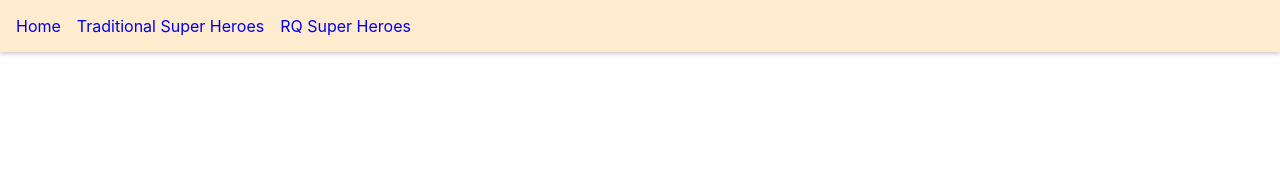
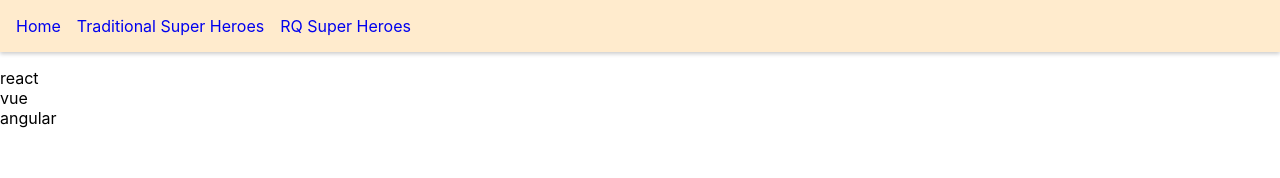
Before and after one commit to BajiShaik000/react-query-demo, a React (Create React App) app: page /rq-dependent in a window 1280 px wide. Shown: the top 178 px of the page. Built offline with nearby package versions, Linux system fonts and the light colour scheme; data requests are answered from the project's data file.

Commit message:
Dependent Queries lecture code

```diff
--- a/db.json
+++ b/db.json
@@ -3,22 +3,77 @@
     {
       "id": 1,
       "name": "Batman",
-      "alterego": "Bruce Wayne"
+      "alterEgo": "Bruce Wayne"
     },
     {
       "id": 2,
       "name": "Superman",
-      "alterego": "Clark Kent"
+      "alterEgo": "Clark Kent"
     },
     {
       "id": 3,
       "name": "Wonder Woman",
-      "alterego": "Princess Diana"
+      "alterEgo": "Princess Diana"
     }
   ],
   "friends": [
-    { "id": 1, "name": "Chandler Bing" },
-    { "id": 2, "name": "Joey Tribbiani" },
-    { "id": 3, "name": "Rachel Green" }
+    {
+      "id": 1,
+      "name": "Chandler Bing"
+    },
+    {
+      "id": 2,
+      "name": "Joey Tribbiani"
+    },
+    {
+      "id": 3,
+      "name": "Rachel Green"
+    }
+  ],
+  "users": [
+    {
+      "id": "vishwas@example.com",
+      "channelId": "codevolution"
+    }
+  ],
+  "channels": [
+    {
+      "id": "codevolution",
+      "courses": ["react", "vue", "angular"]
+    }
+  ],
+  "colors": [
+    {
+      "id": 1,
+      "label": "red"
+    },
+    {
+      "id": 2,
+      "label": "blue"
+    },
+    {
+      "id": 3,
+      "label": "green"
+    },
+    {
+      "id": 4,
+      "label": "yellow"
+    },
+    {
+      "id": 5,
+      "label": "black"
+    },
+    {
+      "id": 6,
+      "label": "white"
+    },
+    {
+      "id": 7,
+      "label": "orange"
+    },
+    {
+      "id": 8,
+      "label": "purple"
+    }
   ]
 }
--- a/src/App.js
+++ b/src/App.js
@@ -8,6 +8,7 @@
 import { RQSuperHeropage } from "./components/RQSuperHero.page";
 import { ParallelQueriespage } from "./components/ParallelQueries.page";
 import DynamicParallelPage from "./components/DynamicParallel.page";
+import DependentQueriespage from "./components/DependentQueries.page";
 
 const queryClient = new QueryClient();
 
@@ -32,10 +33,14 @@
         </div>
         <Routes>
           <Route path="/" element={<Homepage />} />
-          <Route path="rq-parallel" element={<ParallelQueriespage />} />
+          <Route path="/rq-parallel" element={<ParallelQueriespage />} />
           <Route
-            path="rq-dynamic-parallel"
+            path="/rq-dynamic-parallel"
             element={<DynamicParallelPage heroIds={[1, 3]} />}
+          />
+          <Route
+            path="/rq-dependent"
+            element={<DependentQueriespage email="vishwas@example.com" />}
           />
           <Route
             path="/rq-super-heroes/:heroId"
--- /dev/null
+++ b/src/components/DependentQueries.page.js
@@ -0,0 +1,35 @@
+import React from "react";
+import axios from "axios";
+import { useQuery } from "react-query";
+
+export default function DependentQueriespage({ email }) {
+  const fetchUserByEmail = (email) => {
+    return axios.get(`http://localhost:4000/users/${email}`);
+  };
+
+  const fetchCoursesByChannelId = (channelId) => {
+    return axios.get(`http://localhost:4000/channels/${channelId}`);
+  };
+
+  const { data: user } = useQuery(["user", email], () =>
+    fetchUserByEmail(email)
+  );
+
+  const channelId = user?.data.channelId;
+
+  const { data: courses } = useQuery(
+    ["courses", channelId],
+    () => fetchCoursesByChannelId(channelId),
+    {
+      enabled: !!channelId,
+    }
+  );
+
+  return (
+    <div>
+      {courses?.data.courses.map((course) => (
+        <div>{course}</div>
+      ))}
+    </div>
+  );
+}
```
